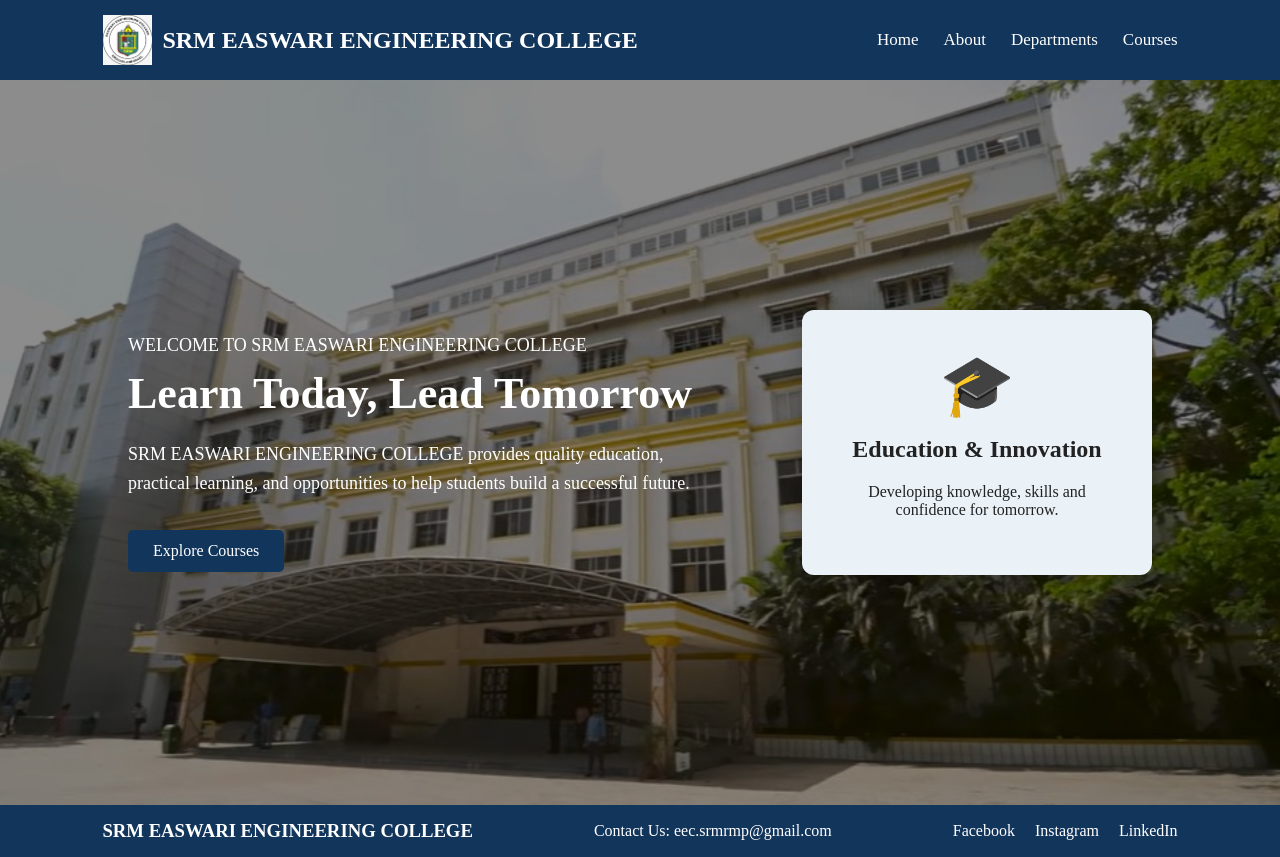
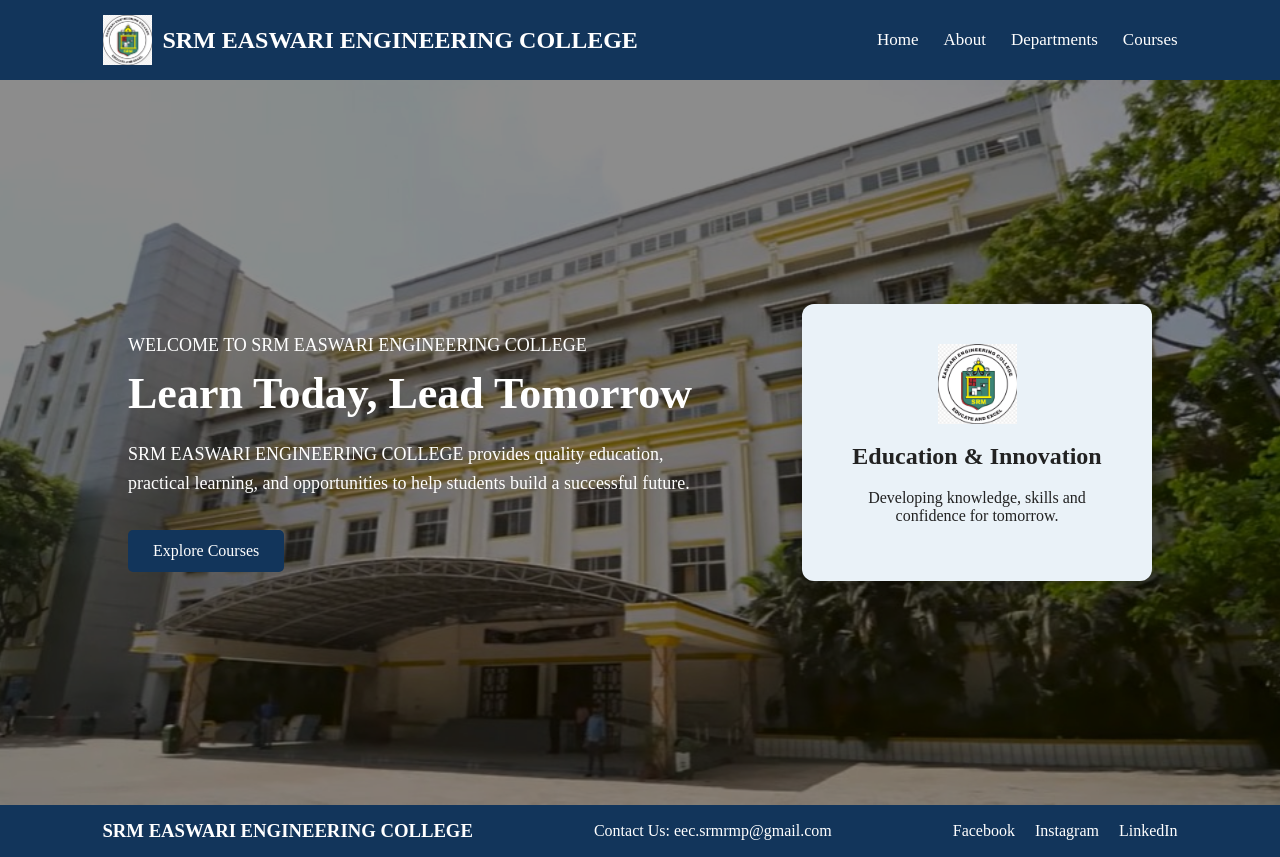
Before and after one commit to Vishali14-P/university-website, a React (Vite) app: page / in a window 1280 px wide. Built offline with nearby package versions, Linux system fonts and the light colour scheme.

Commit message:
Update website

```diff
--- a/src/App.css
+++ b/src/App.css
@@ -136,8 +136,10 @@
     border-radius: 12px;
     box-shadow: 0 5px 20px rgba(0, 0, 0, 0.2);
 }
-.college-icon {
-    font-size: 60px;
+.hero-logo {
+    width: 80px;
+    height: 80px;
+    object-fit: contain;
 }
 .hero-card h2 {
     margin-top: 15px;
--- a/src/components/DepartmentCard.jsx
+++ b/src/components/DepartmentCard.jsx
@@ -6,5 +6,4 @@
         </div>
     );
 }
-
 export default DepartmentCard;
--- a/src/components/Home.jsx
+++ b/src/components/Home.jsx
@@ -1,4 +1,5 @@
 import collegeBg from "../assets/college.jpg";
+import logo from "../assets/logo.png";
 import { Link } from "react-router-dom";
 function Home() {
     return (
@@ -18,7 +19,11 @@
                 </Link>
             </div>
             <div className="hero-card">
-                <div className="college-icon">🎓</div>
+                <img
+                    src={logo}
+                    alt="College Logo"
+                    className="hero-logo"
+                />
                 <h2>Education & Innovation</h2>
                 <p>
                     Developing knowledge, skills and confidence for tomorrow.
```
Also changed, not shown: src/components/About.jsx (+0 -8 lines), src/components/Header.jsx (+0 -8 lines), src/main.jsx (line endings or trailing spaces).
